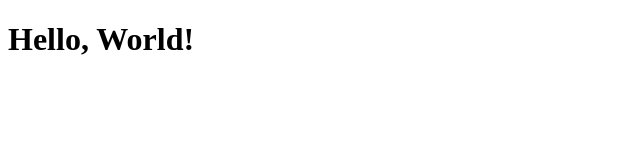
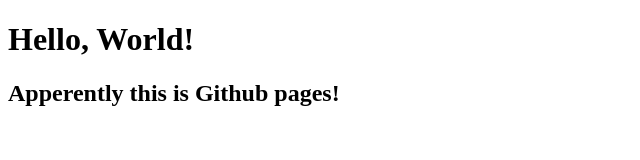
Before and after one commit to BrianCobi/BrianCobian, a plain HTML site: page index.html in a window 1280 px wide. Shown: the whole page, without its empty margins (0-640 px from the left). Drawn offline with Linux system fonts and the light colour scheme.

Commit message:
Update index.html

```diff
--- a/index.html
+++ b/index.html
@@ -8,5 +8,6 @@
 </head>
 <body>
     <h1>Hello, World!</h1>
+    <h2>Apperently this is Github pages!</h2>
 </body>
 </html>
```
